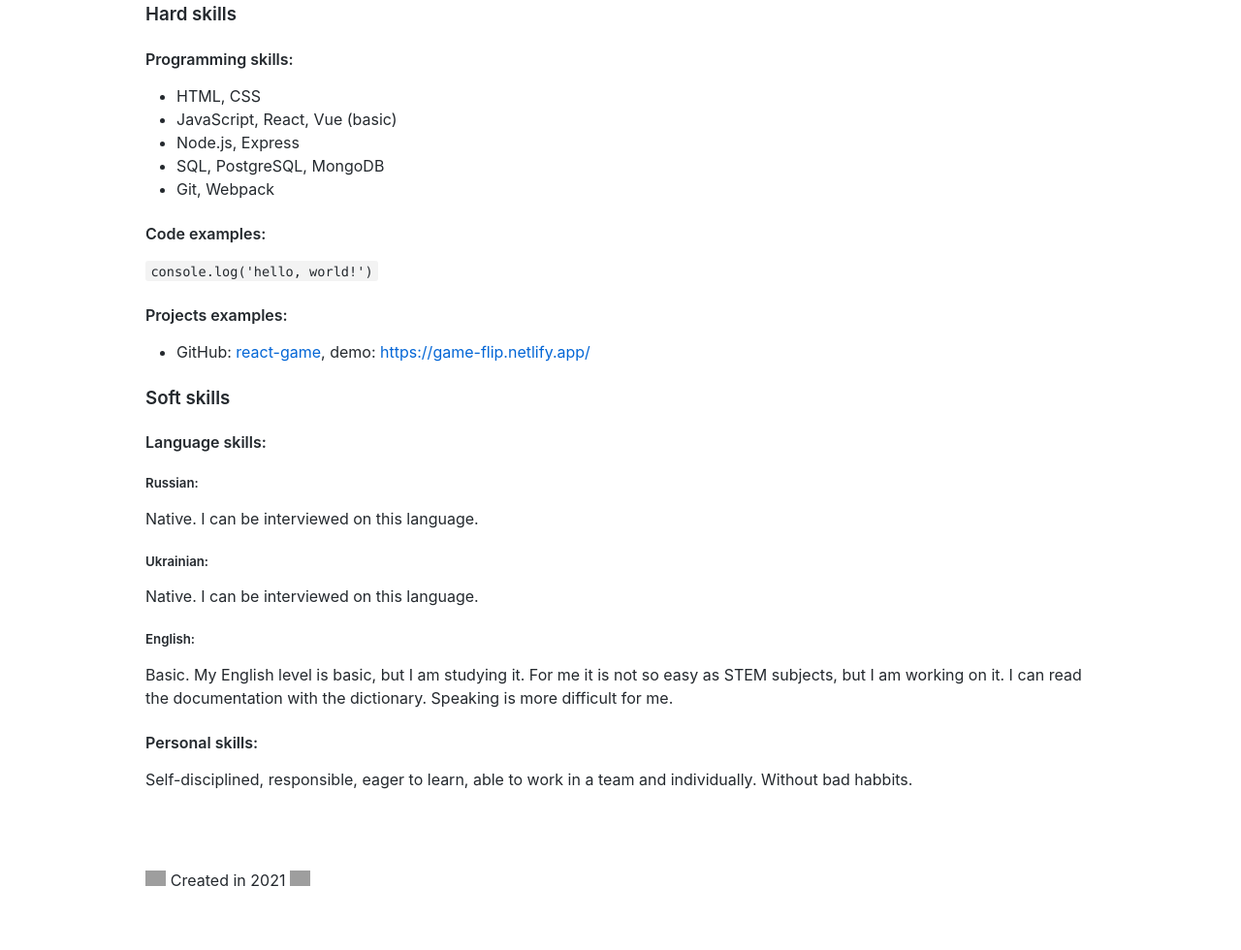
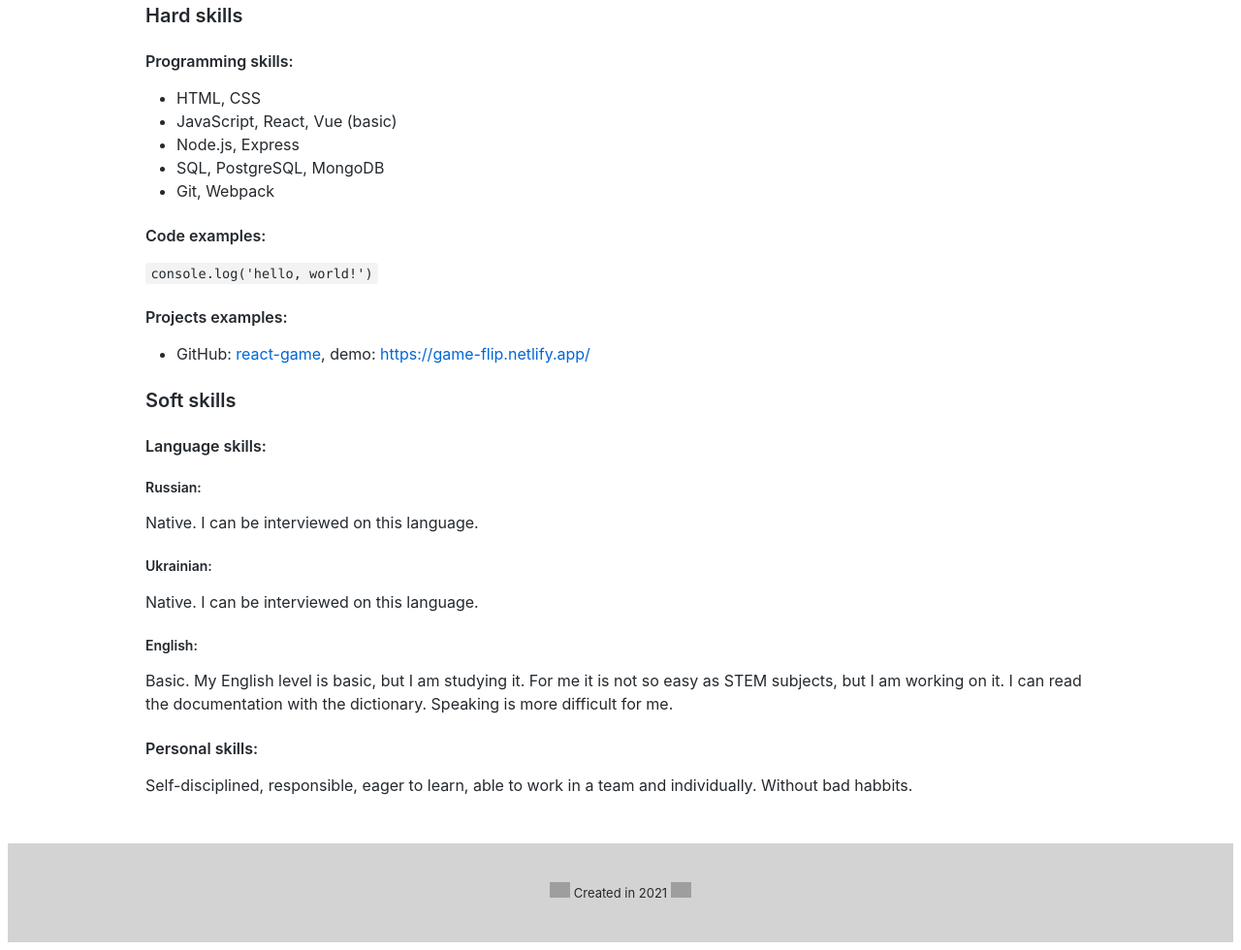
Before and after one commit to Vismmax/rsschool-cv, a plain HTML site: page index.html in a window 1280 px wide. Shown: the part 878-1858 px from the top of the page at 97% size. Drawn offline with Linux system fonts and the light colour scheme; grey boxes are pictures that could not be loaded.

Commit message:
feat: update css

```diff
--- a/css/style.css
+++ b/css/style.css
@@ -35,8 +35,16 @@ h2 {
   border-bottom: 1px solid #eaecef;
 }
 
+h3 {
+  font-size: 1.25em;
+}
+
 h4 {
   font-size: 1em;
+}
+
+h5 {
+  font-size: 0.875em;
 }
 
 ul,
@@ -87,3 +95,17 @@ a:hover {
   width: 150px;
   height: 150px;
 }
+
+.foto + figcaption {
+  font-size: 1em;
+  font-weight: 600;
+  line-height: 1.25;
+}
+
+footer {
+  display: flex;
+  justify-content: space-between;
+  padding: 8px 16px;
+  background: lightgrey;
+  font-size: 13px;
+}
```
